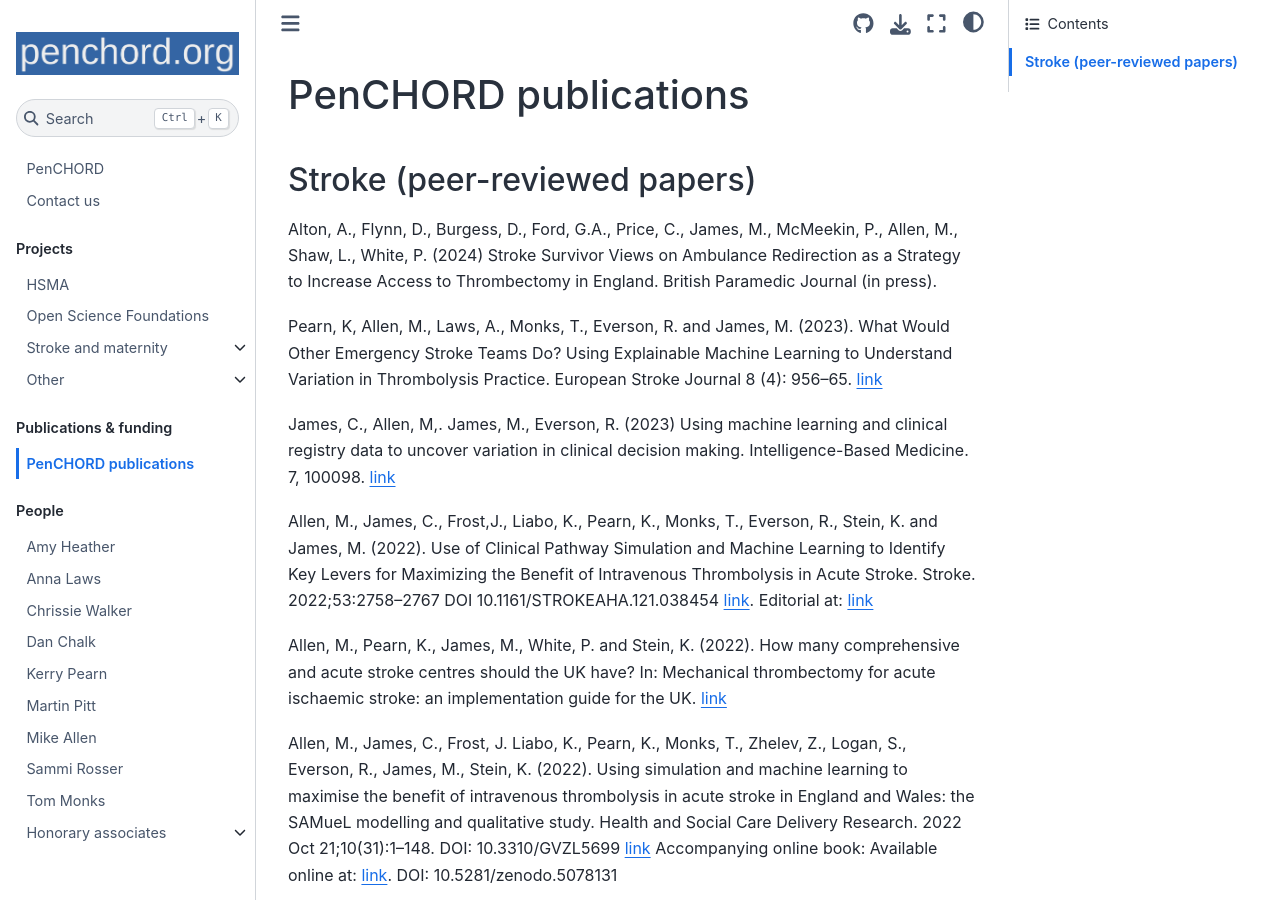
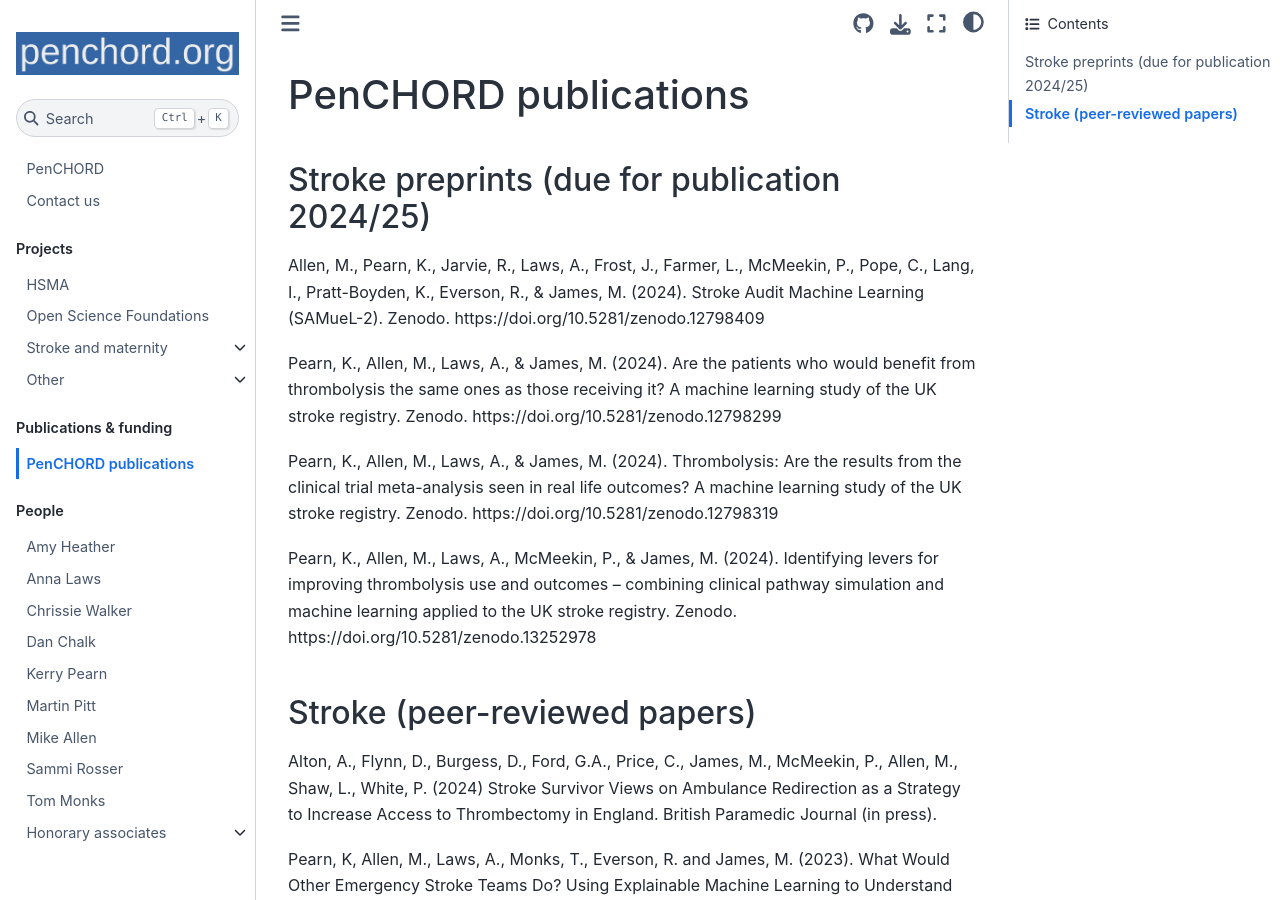
Before and after one commit to penchord/web, a Jupyter Book: the page built from publications/publications.md, in a window 1280 px wide and 900 px high. Built offline with Jupyter Book 1.0.4 settings and Sphinx 7.4.7 and the Sphinx Book theme 1.1.4, drawn with Linux system fonts in a browser that asks for light colours.

Commit message:
Ad publications

```diff
--- a/publications/publications.md
+++ b/publications/publications.md
@@ -1,4 +1,14 @@
 # PenCHORD publications
+
+## Stroke preprints (due for publication 2024/25)
+
+Allen, M., Pearn, K., Jarvie, R., Laws, A., Frost, J., Farmer, L., McMeekin, P., Pope, C., Lang, I., Pratt-Boyden, K., Everson, R., & James, M. (2024). Stroke Audit Machine Learning (SAMueL-2). Zenodo. https://doi.org/10.5281/zenodo.12798409
+
+Pearn, K., Allen, M., Laws, A., & James, M. (2024). Are the patients who would benefit from thrombolysis the same ones as those receiving it? A machine learning study of the UK stroke registry. Zenodo. https://doi.org/10.5281/zenodo.12798299
+
+Pearn, K., Allen, M., Laws, A., & James, M. (2024). Thrombolysis: Are the results from the clinical trial meta-analysis seen in real life outcomes?  A machine learning study of the UK stroke registry. Zenodo. https://doi.org/10.5281/zenodo.12798319
+
+Pearn, K., Allen, M., Laws, A., McMeekin, P., & James, M. (2024). Identifying levers for improving thrombolysis use and outcomes – combining clinical pathway simulation and machine learning applied to the UK stroke registry. Zenodo. https://doi.org/10.5281/zenodo.13252978
 
 ## Stroke (peer-reviewed papers)
 
```
